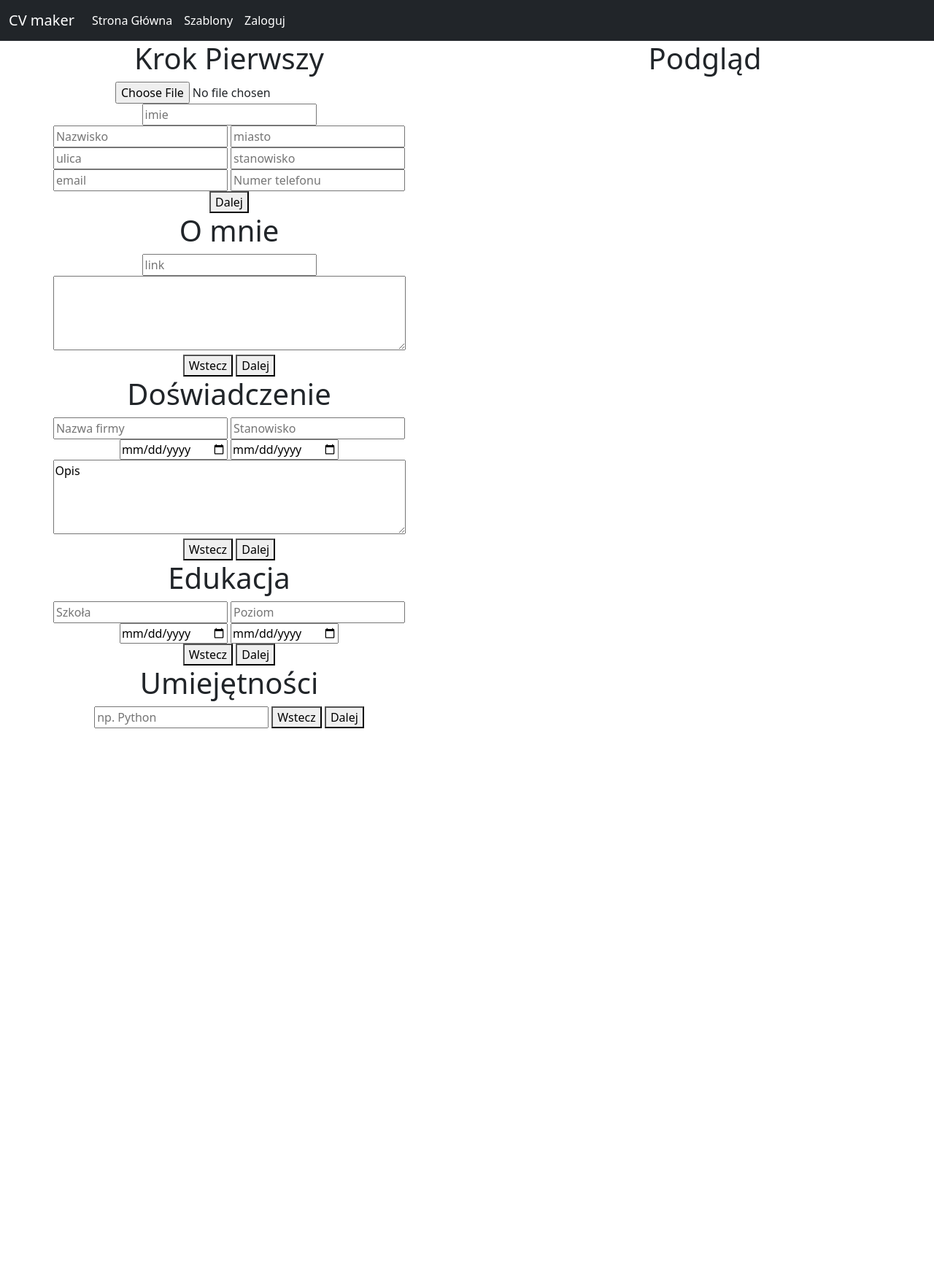
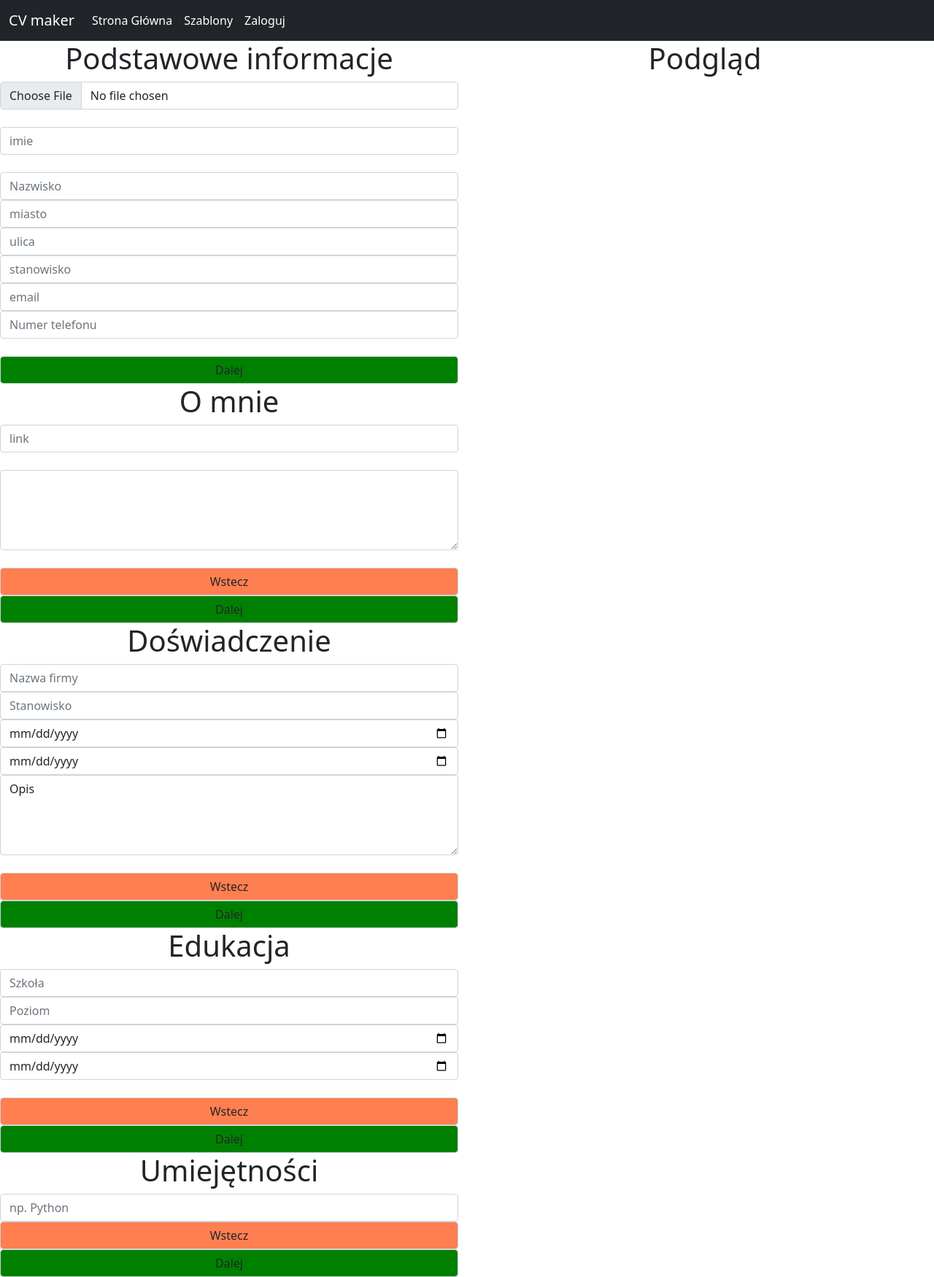
Before and after one commit to Wikkktor/CVmaker, a Django app: page /create/ in a window 1280 px wide. Shown: the whole page at 73% size. Before the commit the page ends 998 px from the top, so only its background shows below. Run offline with Django 3.2, Linux system fonts and the light colour scheme.

Commit message:
adding bootstrap css

```diff
--- a/templates/profile_add.html
+++ b/templates/profile_add.html
@@ -2,51 +2,55 @@
 {% block content %}
     <div class="row myform">
         <div class="col-sm-6">
+            <form method="post">
+                {% csrf_token %}
                 <div id="form_step" style="text-align: center">
-                <h1>Krok Pierwszy</h1>
-                <input class="file-upload" type="file" name="photo"><br>
-                <input type="text" name="name" placeholder="imie"><br>
-                <input type="text" name="last_name" placeholder="Nazwisko">
-                <input type="text" name="city" placeholder="miasto">
-                <input type="text" name="street" placeholder="ulica">
-                <input type="text" name="stanowisko" placeholder="stanowisko">
-                <input type="text" name="email" placeholder="email">
-                <input type="text" name="phone_number" placeholder="Numer telefonu"><br>
-                <button id="form_1_step_btn">Dalej</button>
+                    <h1>Podstawowe informacje</h1>
+                    <input class="form-control" type="file" name="photo"><br>
+                    <input class="form-control" type="text" name="name" placeholder="imie"><br>
+                    <input class="form-control" type="text" name="last_name" placeholder="Nazwisko">
+                    <input class="form-control" type="text" name="city" placeholder="miasto">
+                    <input class="form-control" type="text" name="street" placeholder="ulica">
+                    <input class="form-control" type="text" name="stanowisko" placeholder="stanowisko">
+                    <input class="form-control" type="text" name="email" placeholder="email">
+                    <input class="form-control"  type="text" name="phone_number" placeholder="Numer telefonu"><br>
+                    <button style="background-color: green" class="form-control" id="form_1_step_btn">Dalej</button>
                 </div>
                 <div id="form_step" style="text-align: center">
                     <h1>O mnie</h1>
-                <input type="text" name="link" placeholder="link"><br>
-                <textarea name="about_me" rows="4" cols="50"></textarea><br>
-                <button id="form_step_back"> Wstecz</button>
-                <button id="form_step_next">Dalej</button>
+                    <input class="form-control" type="text" name="link" placeholder="link"><br>
+                    <textarea class="form-control" name="about_me" rows="4" cols="50"></textarea><br>
+                    <button style='background-color: coral' class="form-control" id="form_step_back"> Wstecz</button>
+                    <button style="background-color: green" class="form-control" id="form_step_next">Dalej</button>
                 </div>
                 <div id="form_step" style="text-align: center">
                     <h1>Doświadczenie</h1>
-                <input type="text" name="company" placeholder="Nazwa firmy">
-                <input type="text" name="function" placeholder="Stanowisko">
-                <input type="date" name="started">
-                <input type="date" name="ended">
-                <textarea name="description" rows="4" cols="50">Opis</textarea><br>
-                <button id="form_step_back"> Wstecz</button>
-                <button id="form_step_next">Dalej</button>
+                    <input class="form-control" type="text" name="company" placeholder="Nazwa firmy">
+                    <input class="form-control" type="text" name="function" placeholder="Stanowisko">
+                    <input class="form-control" type="date" name="started">
+                    <input class="form-control" type="date" name="ended">
+                    <textarea class="form-control" name="description" rows="4" cols="50">Opis</textarea><br>
+                    <button style='background-color: coral' class="form-control" id="form_step_back"> Wstecz</button>
+                    <button style="background-color: green" class="form-control" id="form_step_next">Dalej</button>
                 </div>
                 <div id="form_step" style="text-align: center">
                     <h1>Edukacja</h1>
-                <input type="text" name="school" placeholder="Szkoła">
-                <input type="text" name="degree" placeholder="Poziom">
-                <input type="date" name="started">
-                <input type="date" name="ended"><br>
-                <button id="form_step_back"> Wstecz</button>
-                <button id="form_step_next">Dalej</button>
+                    <input class="form-control" type="text" name="school" placeholder="Szkoła">
+                    <input class="form-control" type="text" name="degree" placeholder="Poziom">
+                    <input class="form-control" type="date" name="started">
+                    <input class="form-control" type="date" name="ended"><br>
+                    <button style='background-color: coral' class="form-control" id="form_step_back"> Wstecz</button>
+                    <button style="background-color: green" class="form-control" id="form_step_next">Dalej</button>
                 </div>
                 <div id="form_step" style="text-align: center">
                     <h1>Umiejętności</h1>
-                <input type="text" name="skill" placeholder="np. Python">
-                <button id="form_step_back"> Wstecz</button>
-                <button id="form_step_next">Dalej</button>
+                    <input class="form-control" type="text" name="skill" placeholder="np. Python">
+                    <button style='background-color: coral' class="form-control" id="form_step_back"> Wstecz</button>
+                    <button style="background-color: green" class="form-control" type='submit' id="form_step_next">Dalej</button>
                 </div>
+            </form>
         </div>
+
         <div style="text-align: center" class="col-sm-6">
             <h1> Podgląd </h1>
         </div>
```
Lines whose indentation alone changed are shown as unchanged.
